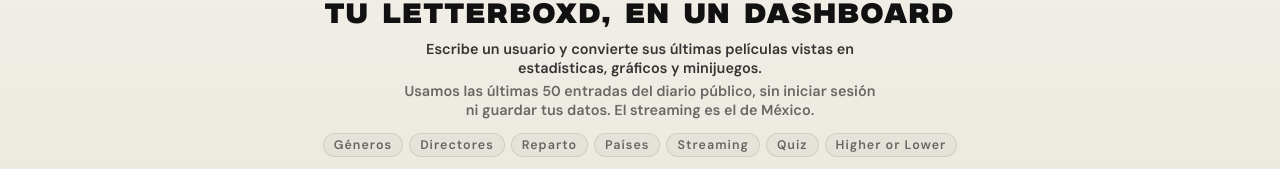
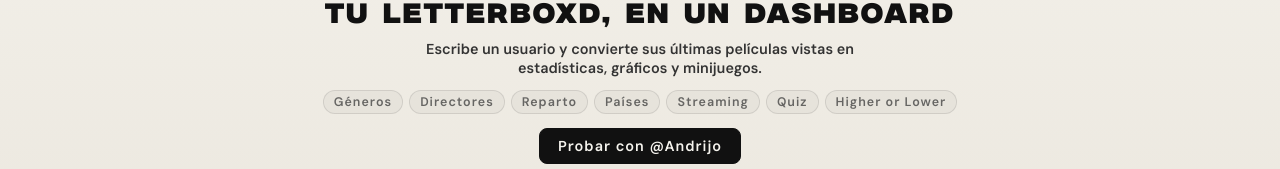
Before and after one commit to Andrijo/Bentoboxd, a React (Vite) app: page / in a window 1280 px wide. Shown: the part 275-444 px from the top of the page. Built offline with nearby package versions, Linux system fonts and the light colour scheme; no server answers.

Commit message:
fix: remove unnecessary note from EmptyLanding component

```diff
--- a/src/components/EmptyLanding.jsx
+++ b/src/components/EmptyLanding.jsx
@@ -54,12 +54,6 @@
             Escribe un usuario y convierte sus últimas películas vistas en
             estadísticas, gráficos y minijuegos.
           </p>
-
-          <p className="rd-landing-note">
-            Usamos las últimas {FEED_LIMIT} entradas del diario público, sin
-            iniciar sesión ni guardar tus datos. El streaming es el de México.
-          </p>
-
           <ul className="rd-landing-features" aria-label="Qué incluye">
             {FEATURES.map((feature) => (
               <li key={feature}>{feature}</li>
```
